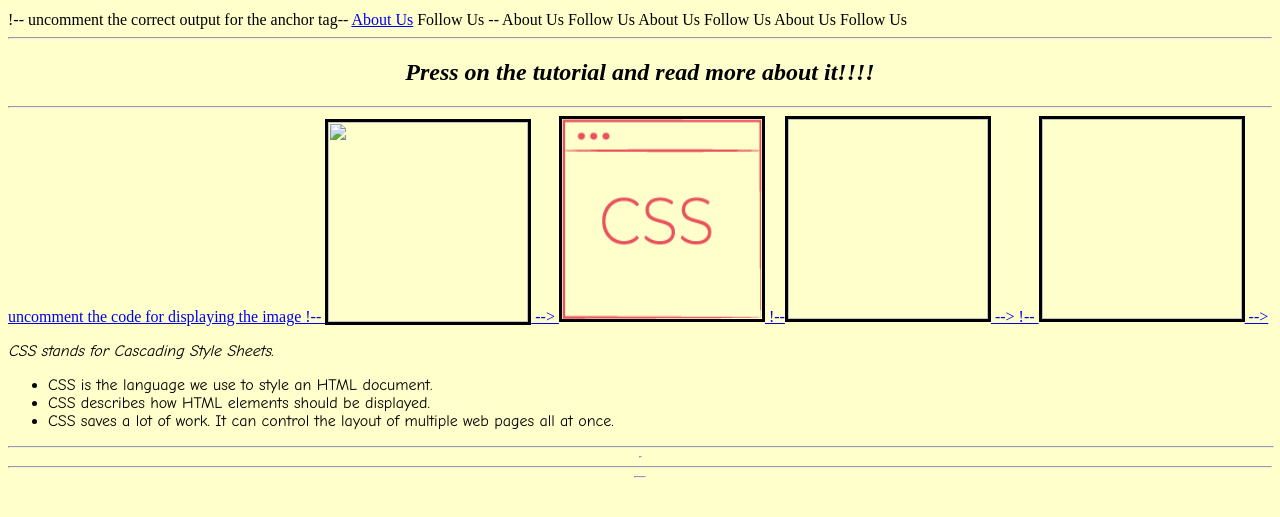
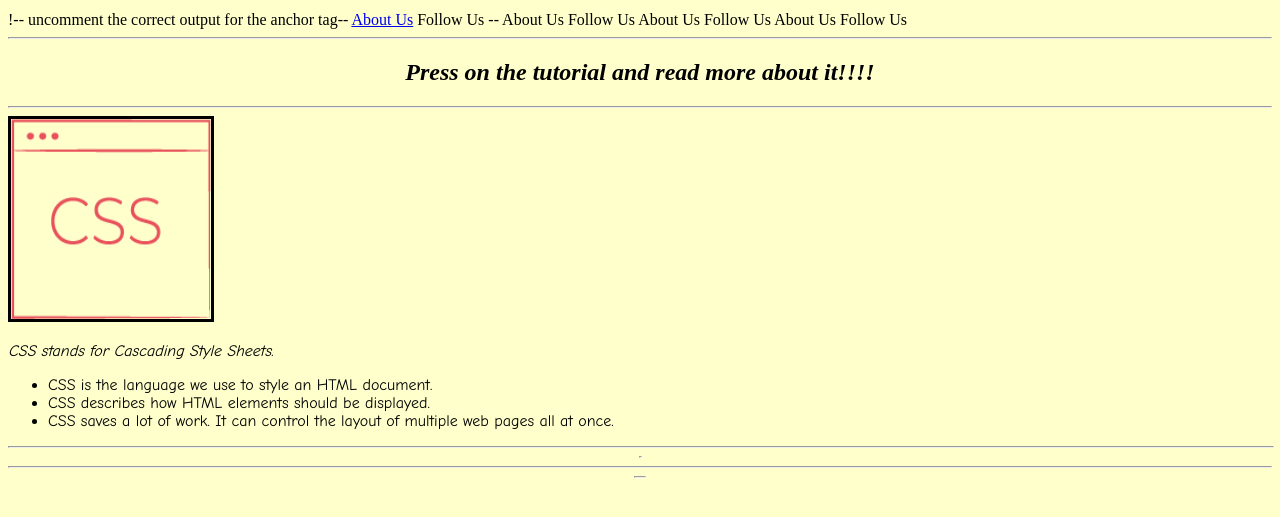
Before and after one commit to mabbasjafrisyed/Tutorial-hub-whj-, a plain HTML site: page index.html in a window 1280 px wide. Shown: the part 89-606 px from the top of the page. Drawn offline with Linux system fonts and the light colour scheme.

Commit message:
Update index.html

```diff
--- a/index.html
+++ b/index.html
@@ -54,11 +54,11 @@
 
     <a href="https://developer.mozilla.org/en-US/docs/Web/CSS">
 
-     uncomment the code for displaying the image
-    !-- <img src="css.png" width="200px" height="200px"> -->
+
+
         <img src="images/css.png" width="200px" height="200px">
-     !--<img src:"images/css.png" width="200px" height="200px"> -->
-    !-- <img src:"css.png" width="200px" height="200px"> -->
+
+
 
 
 
```
